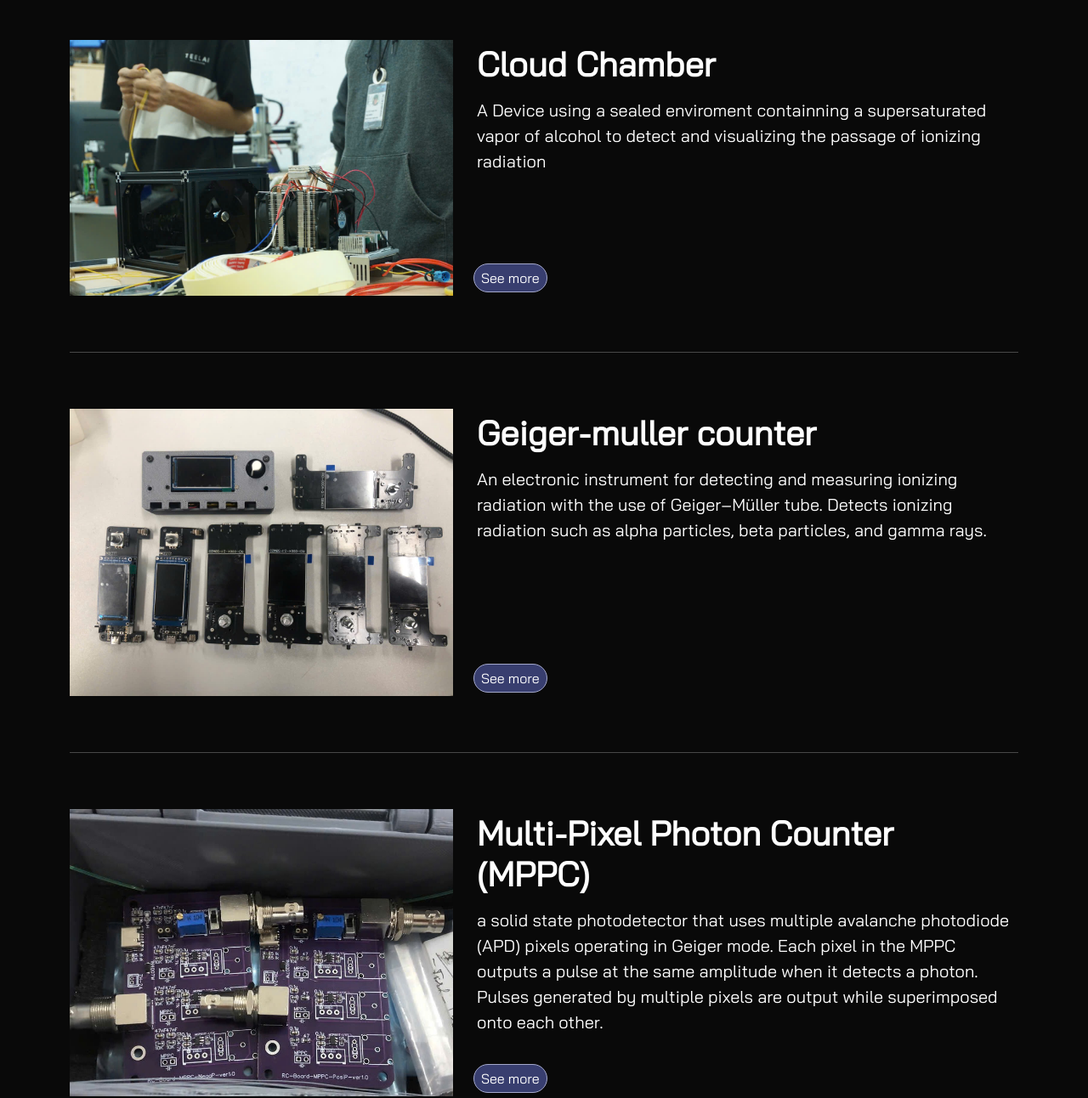
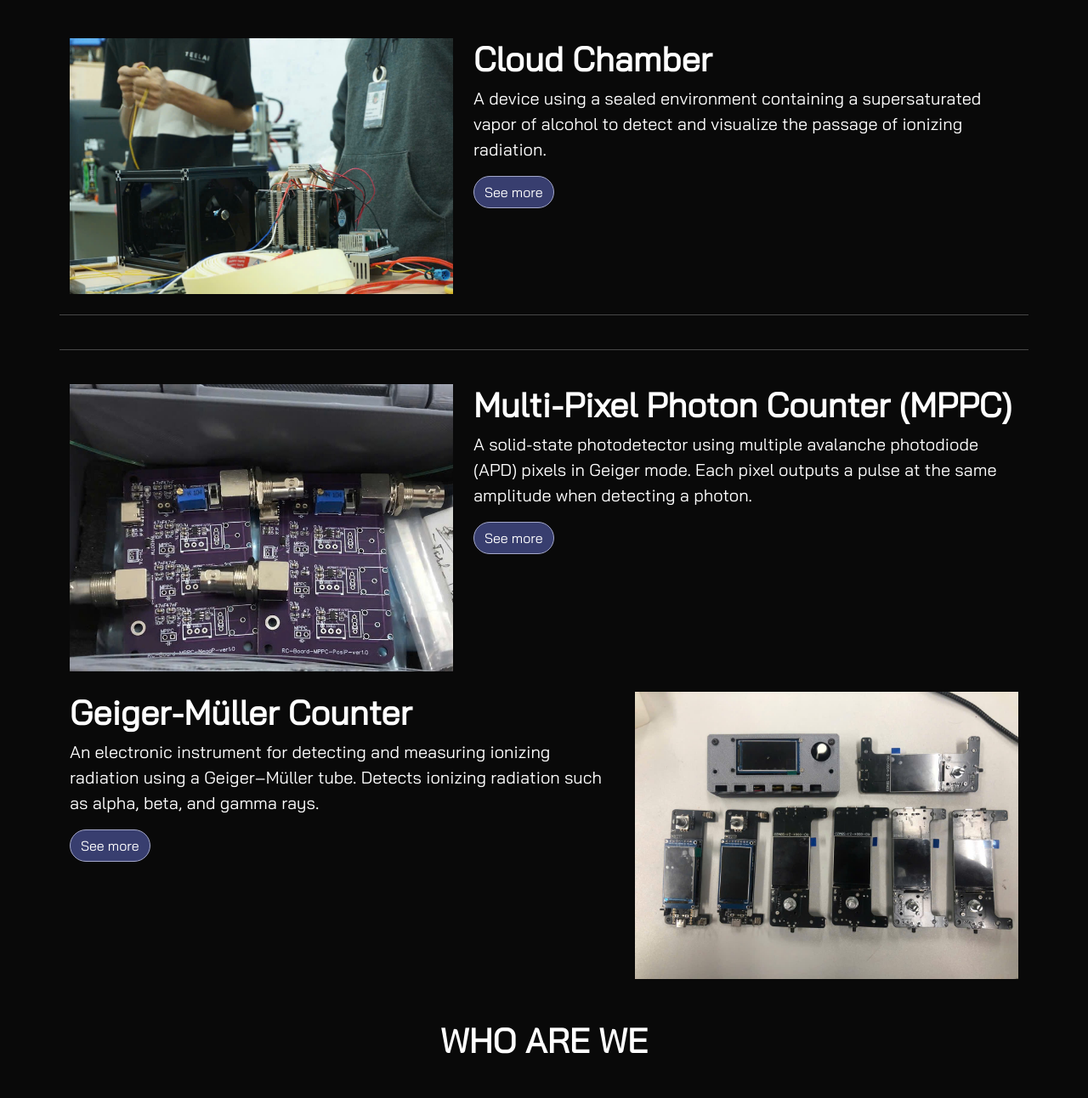
Before and after one commit to huytran298/Web-KTHRC, a website: page index.html in a window 1280 px wide. Shown: the part 681-1973 px from the top of the page at 85% size. After the commit the page ends 1947 px from the top, so only its background shows below. Drawn offline with nearby package versions, Linux system fonts and the light colour scheme.

Commit message:
Mobile support
xem tren mobile de hon

```diff
--- a/index.html
+++ b/index.html
@@ -58,60 +58,56 @@
         </div>
         </div>
     </div>
-    <div class="container-fluid" style="margin-top: 10px;"><marquee  direction="left" scrollamount="3" behavior="scroll">Falling down the rabbit hole </marquee></div>
+    <div class="container-fluid mt-2">
+        <marquee direction="left" scrollamount="3" behavior="scroll">Falling down the rabbit hole</marquee>
+    </div>
+
     <div class="container text-center h1 fw-bold">WHAT WE DO</div>
-    <div class="container grid " style="margin-top: 50px; --bs-columns: 12;    --bs-gap: 50px;">
-        <div class = "row g-col-12">
-            <img class = "col-5" src="./img/index/cloud.jpg">
-            <div class = "container col-7 d-flex align-items-start flex-column mb-1">
-                <div class = "p-1">
-                    <p class = "h1 fw-bold">Cloud Chamber</p >
-                </div>
-                <div class = "mb-auto p-1 fs-5">
-                    <p>A Device using a sealed enviroment containning a supersaturated vapor of alcohol to detect and visualizing the passage of ionizing radiation</p>
-                </div>
-                <div class = "btn btn-secondary align-item-end p-1 border border-primary" style="border-radius: 20px;">
-                    <a class = "p-1 fs-6" style="color : white; text-decoration: none;" href = "./error/building.html">See more</a>
-                </div>
+
+    <div class="container" style="margin-top: 50px;">
+        <div class="row g-4">
+            <!-- Cloud Chamber -->
+            <div class="col-12 col-md-5">
+                <img src="./img/index/cloud.jpg" class="img-fluid">
             </div>
-        </div>
-        <hr class = "g-col-12"/>
-        <div class = "row g-col-12" >
-            <img class = "col-5" src="./img/index/geiger.jpg">
-            <div class = "container col-7 d-flex align-items-start flex-column mb-1">
-                <div class = "p-1">
-                    <p class = "h1 fw-bold">Geiger-muller counter</p >
-                </div>
-                <div class = "mb-auto p-1 fs-5">
-                    <p>
-                        An electronic instrument for detecting and measuring ionizing radiation with the use of Geiger–Müller tube.
-                        Detects ionizing radiation such as alpha particles, beta particles, and gamma rays.
-                    </p>
-                </div>
-                <div class = "btn btn-secondary align-item-end p-1 border border-primary" style="border-radius: 20px;">
-                    <a class = "p-1 fs-6" style="color : white; text-decoration: none;" href = "./error/building.html">See more</a>
-                </div>
+            <div class="col-12 col-md-7 d-flex flex-column align-items-start">
+                <p class="h1 fw-bold">Cloud Chamber</p>
+                <p class="fs-5">
+                    A device using a sealed environment containing a supersaturated vapor of alcohol to detect and visualize the passage of ionizing radiation.
+                </p>
+                <a href="./error/building.html" class="btn btn-secondary border border-primary rounded-pill text-white">See more</a>
             </div>
-        </div>
-        <hr class = "g-col-12"/>
-        <div class = "row g-col-12" >
-            <img class = "col-5" src="./img/index/mppc.jpg">
-            <div class = "container col-7 d-flex align-items-start flex-column mb-1">
-                <div class = "p-1">
-                    <p class = "h1 fw-bold">Multi-Pixel Photon Counter (MPPC)</p >
-                </div>
-                <div class = "mb-auto p-1 fs-5">
-                    <p>
-                        a solid state photodetector that uses multiple avalanche photodiode (APD) pixels operating in Geiger mode. Each pixel in the MPPC outputs a pulse at the same amplitude when it detects a photon. Pulses generated by multiple pixels are output while superimposed onto each other.
-                    </p>
-                </div>
-                <div class = "btn btn-secondary align-item-end p-1 border border-primary" style="border-radius: 20px;">
-                    <a class = "p-1 fs-6" style="color : white; text-decoration: none;" href = "./error/building.html">See more</a>
-                </div>
+            <hr class="g-col-12" />
+
+            <!-- Geiger-Müller Counter -->
+            <div class="col-12 col-md-5 order-md-2">
+                <img src="./img/index/geiger.jpg" class="img-fluid">
+            </div>
+            <div class="col-12 col-md-7 d-flex flex-column align-items-start order-md-1">
+                <p class="h1 fw-bold">Geiger-Müller Counter</p>
+                <p class="fs-5">
+                    An electronic instrument for detecting and measuring ionizing radiation using a Geiger–Müller tube. Detects ionizing radiation such as alpha, beta, and gamma rays.
+                </p>
+                <a href="./error/building.html" class="btn btn-secondary border border-primary rounded-pill text-white">See more</a>
+            </div>
+            <hr class="g-col-12" />
+
+            <!-- Multi-Pixel Photon Counter (MPPC) -->
+            <div class="col-12 col-md-5">
+                <img src="./img/index/mppc.jpg" class="img-fluid">
+            </div>
+            <div class="col-12 col-md-7 d-flex flex-column align-items-start">
+                <p class="h1 fw-bold">Multi-Pixel Photon Counter (MPPC)</p>
+                <p class="fs-5">
+                    A solid-state photodetector using multiple avalanche photodiode (APD) pixels in Geiger mode. Each pixel outputs a pulse at the same amplitude when detecting a photon.
+                </p>
+                <a href="./error/building.html" class="btn btn-secondary border border-primary rounded-pill text-white">See more</a>
             </div>
         </div>
     </div>
-    <div class="container text-center h1 fw-bold" style="padding-top: 50px;">WHO ARE WE</div>
+
+    <div class="container text-center h1 fw-bold mt-5">WHO ARE WE</div>
+
 
 </div>
 </body>
```
